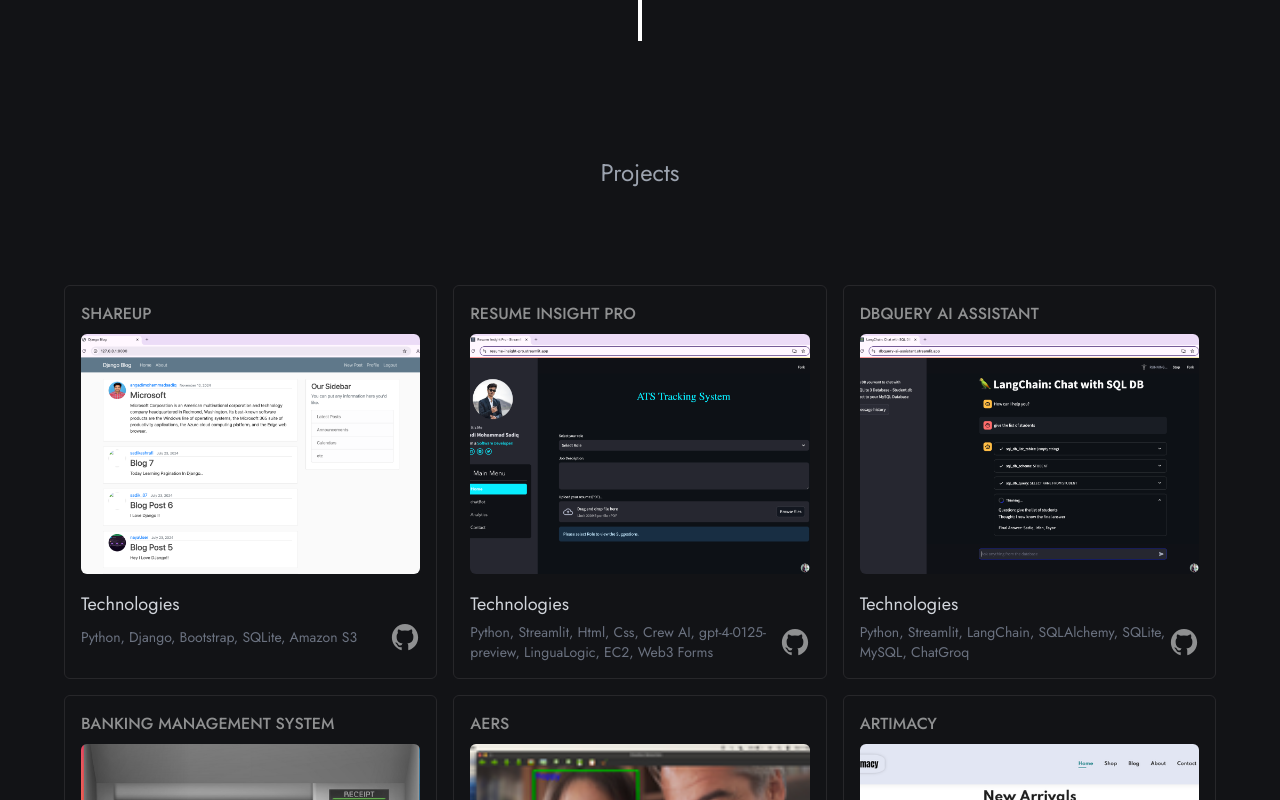
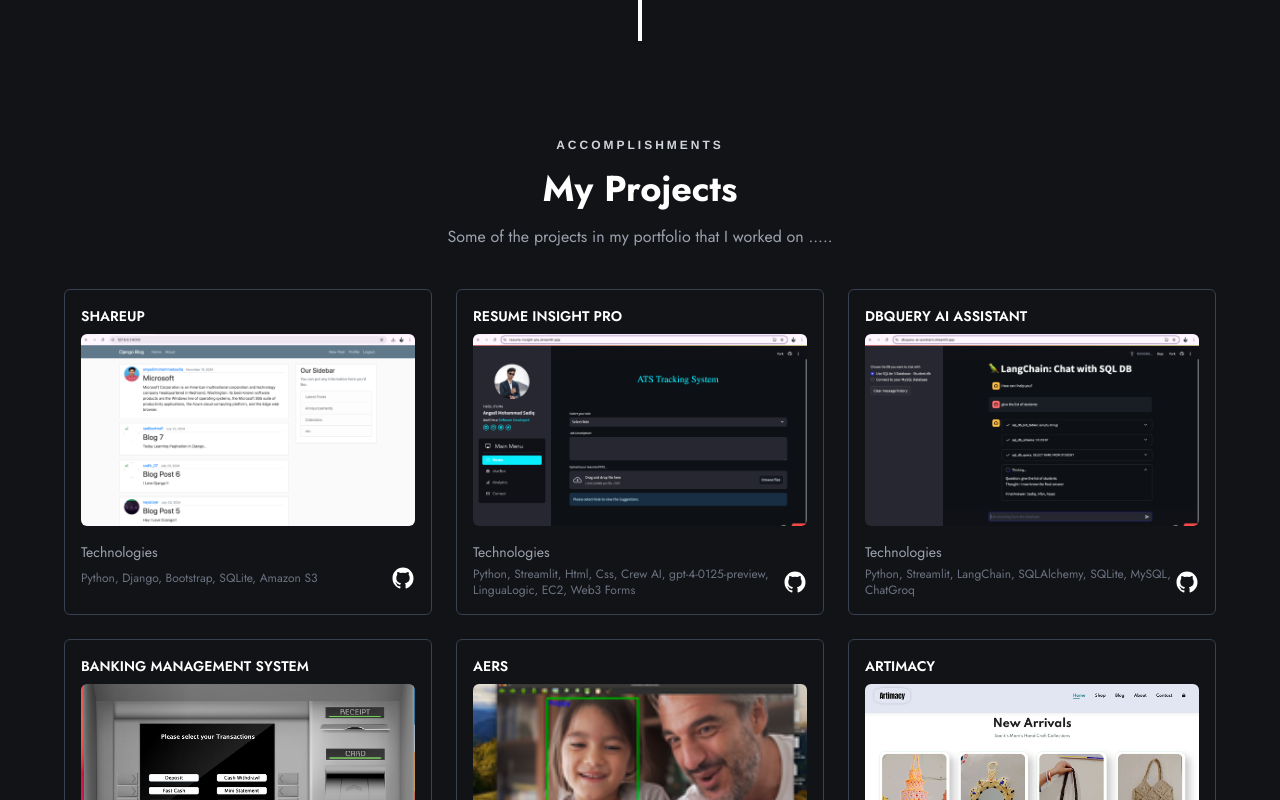
Before and after one commit to sadikashrafi07/BeyondCode, a React (Create React App) app: page / in a window 1280 px wide. Shown: the part 1920-2720 px from the top of the page. Built offline with nearby package versions, Linux system fonts and the light colour scheme.

Commit message:
Refactor Projects and Timeline sections for improved UI consistency and readability

```diff
--- a/src/components/Projects.js
+++ b/src/components/Projects.js
@@ -5,20 +5,35 @@ import { motion } from "framer-motion";
 function ProjectsComponent() {
   return (
     <section className="flex flex-col items-center justify-center my-24" id="projects">
-      <p className="text-2xl text-gray-400 capitalize pt-20">Projects</p>
-      {/* Updated grid layout for responsiveness */}
-      <div className="grid grid-cols-1 sm:grid-cols-2 lg:grid-cols-3 gap-4 my-24 w-full px-8 lg:px-16">
+      {/* Accomplishments Heading */}
+      <p
+        className="text-xs font-semibold text-gray-300 uppercase tracking-widest mb-2"
+        style={{ fontFamily: "'Helvetica Neue', sans-serif", letterSpacing: "0.25em" }}
+      >
+        Accomplishments
+      </p>
+
+      {/* Main Heading */}
+      <h1 className="text-4xl font-bold text-white mt-2 mb-4">My Projects</h1>
+
+      {/* Subheading Description */}
+      <p className="text-base text-gray-400 text-center max-w-2xl mx-auto mb-10">
+        Some of the projects in my portfolio that I worked on .....
+      </p>
+
+      {/* Grid layout for projects */}
+      <div className="grid grid-cols-1 sm:grid-cols-2 lg:grid-cols-3 gap-6 w-full px-8 lg:px-16">
         {Projects && Projects.map((n) => (
-          <div key={n.id} className="border border-zinc-800 rounded-md p-4 flex flex-col hover:border-zinc-600 duration-100 ease-in-out">
-            <p className="text-md text-textBase font-medium uppercase mb-2">{n.name}</p>
-            <img src={n.imageSrc} className="w-full h-60 object-cover rounded-md mb-4" alt="" />
+          <div key={n.id} className="border border-gray-700 rounded-md p-4 flex flex-col hover:border-gray-500 duration-100 ease-in-out">
+            <p className="text-sm text-white font-semibold uppercase mb-2">{n.name}</p>
+            <img src={n.imageSrc} className="w-full h-48 object-cover rounded-md mb-4" alt="" />
             <div className="flex flex-col items-start justify-between w-full">
-              <p className="text-lg text-gray-300 mb-1">Technologies</p>
+              <p className="text-sm text-gray-400 mb-1">Technologies</p>
               <div className="flex items-center justify-between w-full">
-                <span className="block text-sm text-gray-500 whitespace-normal break-words max-w-full">{n.techs}</span>
+                <span className="block text-xs text-gray-500 break-words max-w-full">{n.techs}</span>
                 <a href={n.github} target="_blank" rel="noopener noreferrer" className="flex items-center ml-auto">
                   <motion.div whileTap={{ scale: 0.8 }}>
-                    <IoLogoGithub className="text-textBase text-3xl cursor-pointer" />
+                    <IoLogoGithub className="text-white text-2xl cursor-pointer" />
                   </motion.div>
                 </a>
               </div>
```
